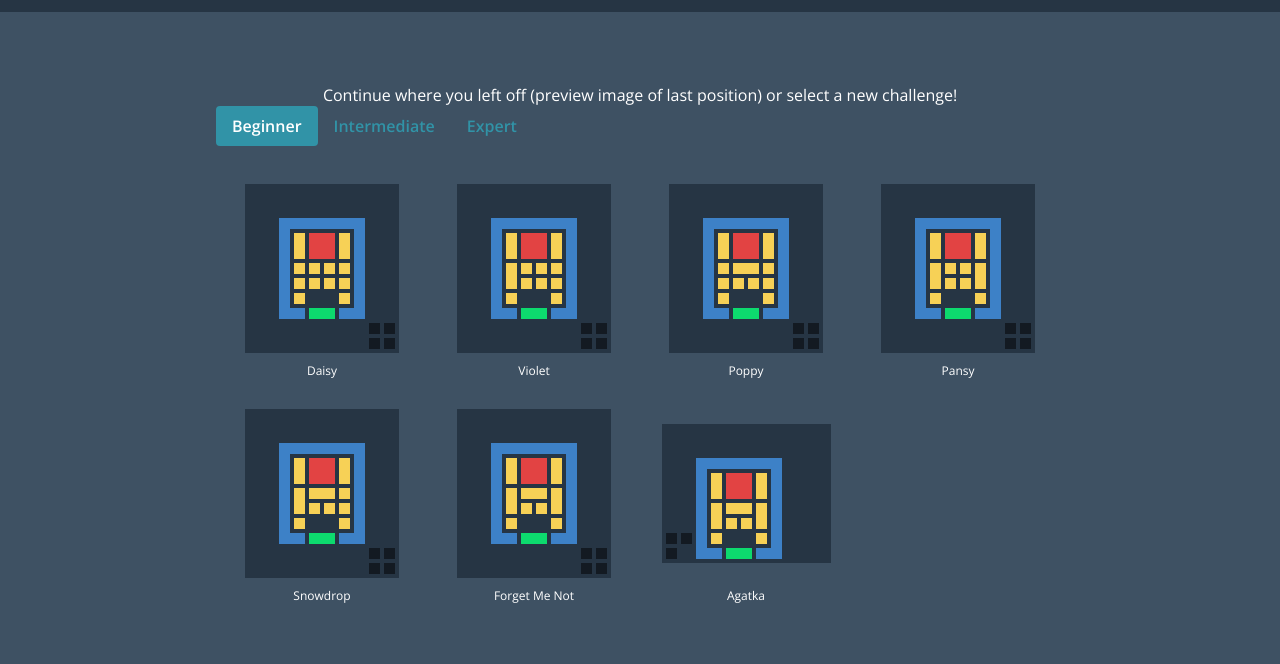
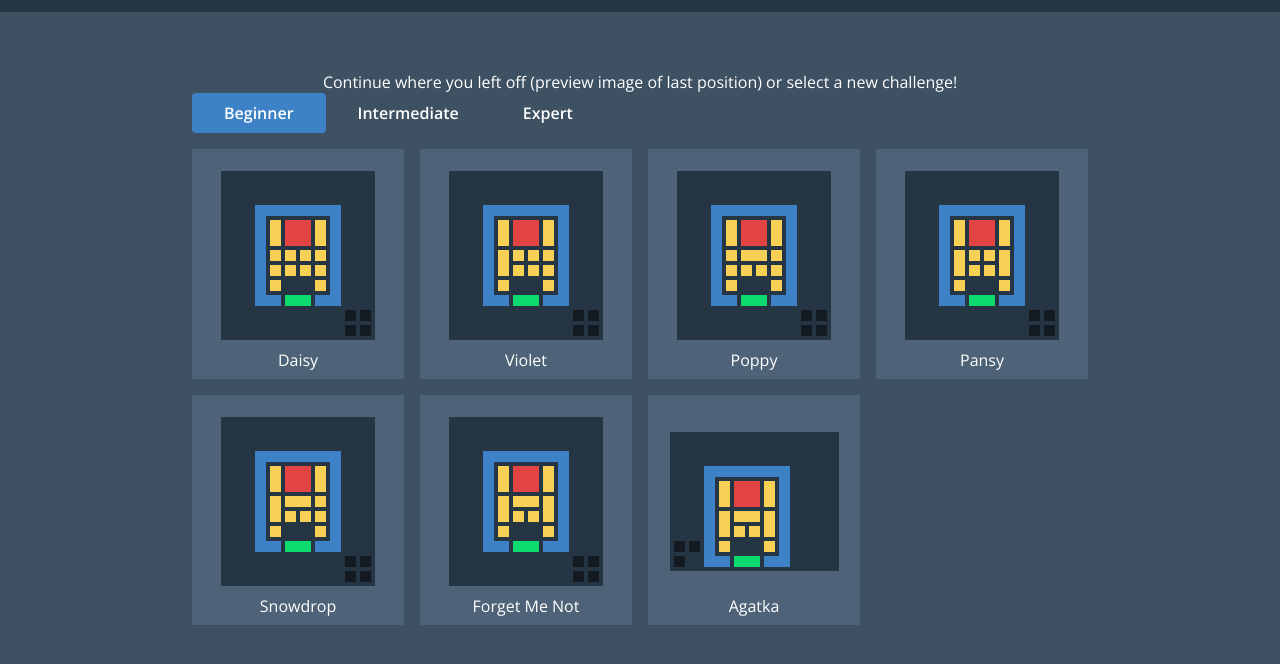
Before and after one commit to krisztian-kugler/klotski, a website built with webpack: page src/index.html in a window 1280 px wide. Shown: the part 52-716 px from the top of the page. Built offline with nearby package versions, Linux system fonts and the light colour scheme.

Commit message:
style update

```diff
--- a/src/base-board.ts
+++ b/src/base-board.ts
@@ -1,9 +1,10 @@
 import { Target, MovableBlock, WallBlock, GateBlock, Block } from "./entities";
-import { BoardConfig, Cell, MoveHistoryEntry } from "./interfaces";
+import { BoardConfig, Cell, MoveHistoryEntry, Puzzle } from "./interfaces";
 import { Colors, Axis, Direction } from "./enums";
 import { isSameCell } from "./utils";
 
 export default class BaseBoard {
+  protected puzzle: Puzzle;
   protected cellSize: number;
   protected cols: number;
   protected rows: number;
@@ -27,6 +28,7 @@ export default class BaseBoard {
   }
 
   constructor(protected config: BoardConfig) {
+    this.puzzle = JSON.parse(JSON.stringify(config.puzzle));
     if (this.config.nameElement) this.config.nameElement.innerText = config.puzzle.name;
     this.moveCount = 0;
     this.cols = config.puzzle.cols;
@@ -48,12 +50,11 @@ export default class BaseBoard {
   }
 
   protected createEntities() {
-    const { puzzle } = this.config;
-    this.target = new Target(puzzle.target, this.canvas);
-    this.master = new MovableBlock(puzzle.master, this.canvas, true);
-    this.movables = puzzle.movables?.map(cells => new MovableBlock(cells, this.canvas));
-    this.gates = puzzle.gates?.map(cells => new GateBlock(cells, this.canvas));
-    this.walls = puzzle.walls?.map(cells => new WallBlock(cells, this.canvas));
+    this.target = new Target(this.puzzle.target, this.canvas);
+    this.master = new MovableBlock(this.puzzle.master, this.canvas, true);
+    this.movables = this.puzzle.movables?.map(cells => new MovableBlock(cells, this.canvas));
+    this.gates = this.puzzle.gates?.map(cells => new GateBlock(cells, this.canvas));
+    this.walls = this.puzzle.walls?.map(cells => new WallBlock(cells, this.canvas));
   }
 
   protected replay() {
--- a/src/main.ts
+++ b/src/main.ts
@@ -9,8 +9,6 @@ const moveCount: HTMLElement = document.querySelector(".move-count");
 
 abstract class Klotski {
   private static sets: PuzzleCollection;
-  private static mainBoardCellSize = 30;
-  private static previewBoardCellSize = 10;
   static mainBoard: MainBoard;
 
   static async init() {
--- a/src/styles.scss
+++ b/src/styles.scss
@@ -104,9 +104,9 @@ body {
     display: flex;
     align-items: center;
     height: 2.5rem;
-    padding: 0 1rem;
+    padding: 0 2rem;
     background-color: transparent;
-    color: #3193a7;
+    color: white;
     font-family: "Open Sans";
     font-size: 1rem;
     font-weight: 600;
@@ -115,7 +115,7 @@ body {
 
     &.active {
       border-radius: 0.25rem;
-      background-color: #3193a7;
+      background-color: rgb(61, 129, 199);
       color: white;
     }
   }
@@ -125,8 +125,8 @@ body {
   display: grid;
   grid-template-columns: repeat(4, 1fr);
   grid-template-rows: repeat(2, 1fr);
-  // column-gap: 2rem;
-  // row-gap: 1.5rem;
+  column-gap: 1rem;
+  row-gap: 1rem;
   flex-wrap: wrap;
 
   .board-thumbnail {
@@ -136,8 +136,9 @@ body {
     padding: 1rem;
     padding-bottom: 0.5rem;
     background-color: transparent;
+    background-color: rgb(78, 99, 119);
     cursor: pointer;
-    transition: background-color 250ms;
+    transition: background-color 200ms;
 
     &:hover {
       background-color: rgba(0, 0, 0, 0.25);
@@ -145,7 +146,7 @@ body {
     }
 
     .board-name {
-      font-size: 0.75rem;
+      font-size: 1rem;
     }
   }
 
```
